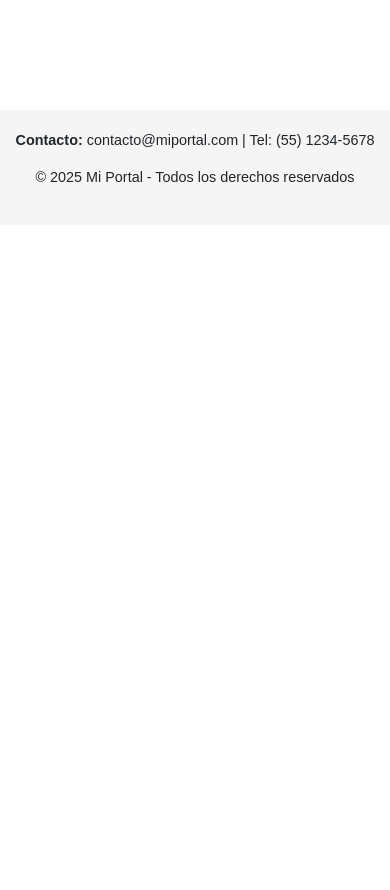
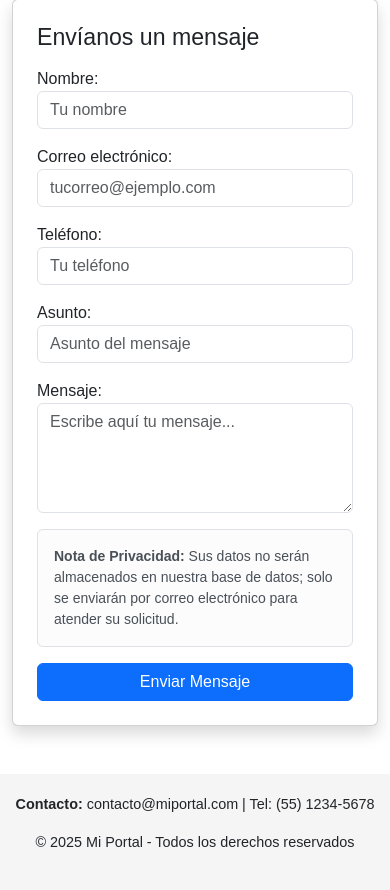
Before and after one commit to 22Enil/PaginaGeneral, a Django app: page /contact/ in a window 390 px wide. Shown: the part 619-1509 px from the top of the page. Before the commit the page ends 801 px from the top, so only its background shows below. Run offline with Django 5.2, Linux system fonts and the light colour scheme; some libraries are stand-ins or nearby versions.

Commit message:
Pagina contacto completada

```diff
--- a/apps/my_web_pcwl/forms.py
+++ b/apps/my_web_pcwl/forms.py
@@ -252,3 +252,34 @@ class ProductoForm(forms.ModelForm):
             'categoria': 'Categoría',
             'destacado': 'Producto destacado'
         }
+
+
+
+# ================================
+# FORMULARIO DE CONTACTO
+# ================================
+
+class ContactoForm(forms.Form):
+    nombre = forms.CharField(
+        label="Nombre",
+        max_length=100,
+        widget=forms.TextInput(attrs={'class': 'form-control', 'placeholder': 'Tu nombre'})
+    )
+    correo = forms.EmailField(
+        label="Correo electrónico",
+        widget=forms.EmailInput(attrs={'class': 'form-control', 'placeholder': 'tucorreo@ejemplo.com'})
+    )
+    telefono = forms.CharField(
+        label="Teléfono",
+        max_length=15,
+        widget=forms.TextInput(attrs={'class': 'form-control', 'placeholder': 'Tu teléfono'})
+    )
+    asunto = forms.CharField(
+        label="Asunto",
+        max_length=100,
+        widget=forms.TextInput(attrs={'class': 'form-control', 'placeholder': 'Asunto del mensaje'})
+    )
+    mensaje = forms.CharField(
+        label="Mensaje",
+        widget=forms.Textarea(attrs={'class': 'form-control', 'rows': 4, 'placeholder': 'Escribe aquí tu mensaje...'})
+    )
--- a/apps/my_web_pcwl/views.py
+++ b/apps/my_web_pcwl/views.py
@@ -11,7 +11,7 @@ from django.db.models import Q
 from django.core.paginator import Paginator
 
 from .models import PerfilUsuario, Productos, Categoria, Promocion
-from .forms import ProfileForm, ProductoFilterForm
+from .forms import ProfileForm, ProductoFilterForm, ContactoForm
 
 # Importas tus modelos y formularios juntos
 from .models import PerfilUsuario, Productos, Articulo
@@ -124,12 +124,40 @@ class LogoutView(View):
 
 
 class ContactView(View):
-    template_name = "pcwl/contact.html"
+    template_name = "pcwl/natha_contacto.html"
 
     def get(self, request, *args, **kwargs):
-        context_html = {}
+        # Crear formulario vacío
+        form = ContactoForm()
+        context_html = {
+            'form': form
+        }
         return render(request, self.template_name, context_html)
 
+    def post(self, request, *args, **kwargs):
+        # Recibir datos del formulario
+        form = ContactoForm(request.POST)
+
+        if form.is_valid():
+            # Se observa en consola
+            print("Nuevo mensaje de contacto recibido:")
+            print(f"De: {form.cleaned_data['nombre']} ({form.cleaned_data['correo']})")
+            print(f"Asunto: {form.cleaned_data['asunto']}")
+
+            # Limpiar formulario
+            form = ContactoForm()
+
+            context_html = {
+                'form': form,
+                'mensaje_exito': '¡Gracias! Tu mensaje ha sido enviado correctamente.'
+            }
+            return render(request, self.template_name, context_html)
+
+        # Si el formulario no es válido, se devuelve con los errores
+        context_html = {
+            'form': form
+        }
+        return render(request, self.template_name, context_html)
 
 # ============================================
 # VISTAS DEL CATÁLOGO
--- a/apps/templates/pcwl/natha_contacto.html
+++ b/apps/templates/pcwl/natha_contacto.html
@@ -1,11 +1,48 @@
 {% extends "base.html" %}
-<!DOCTYPE html>
-<html lang="es">
-<head>
-  <meta charset="UTF-8">
-  <title>Bienvenidos</title>
-</head>
-<body>
-  <h1>Bienvenidos</h1>
-</body>
-</html>
+
+{% load static %} {% block content %}
+
+<div class="container mt-5 mb-5">
+    <div class="row">
+        <div class="col-md-5">
+            <h2>Contáctanos</h2>
+            <p>Estamos aquí para resolver tus dudas.</p>
+            <hr>
+            <ul class="list-unstyled">
+                <li><strong>Dirección:</strong> Camino de La Arboleda 8, Sin Nombre, 58341 Morelos, Mich.</li>
+                <li><strong>Teléfono:</strong> +52 443 312 1570</li>
+                <li><strong>Email:</strong> contacto@tecnm.com</li>
+                <li><strong>Horario:</strong> Lun - Vie: 07:00 - 16:00</li>
+            </ul>
+            <div class="mt-4">
+                <img src="{% static 'imgs/ubicaciontec.png' %}"
+                     alt="Ubicación del Tec de Morelia"
+                     class="img-fluid border rounded shadow-sm">
+            </div>
+        </div>
+
+        <div class="col-md-7">
+            <div class="card shadow p-4">
+                <h3 class="mb-3">Envíanos un mensaje</h3>
+
+                {% if mensaje_exito %}
+                    <div class="alert alert-success">{{ mensaje_exito }}</div>
+                {% endif %}
+
+                <form method="POST">
+                    {% csrf_token %}
+
+                    {{ form.as_p }}
+
+                    <div class="alert alert-light border mt-3 small">
+                        <strong>Nota de Privacidad:</strong> Sus datos no serán almacenados en nuestra base de datos; solo se enviarán por correo electrónico para atender su solicitud.
+                    </div>
+
+                    <button type="submit" class="btn btn-primary w-100">Enviar Mensaje</button>
+                </form>
+            </div>
+        </div>
+    </div>
+</div>
+
+{% endblock %}
```
